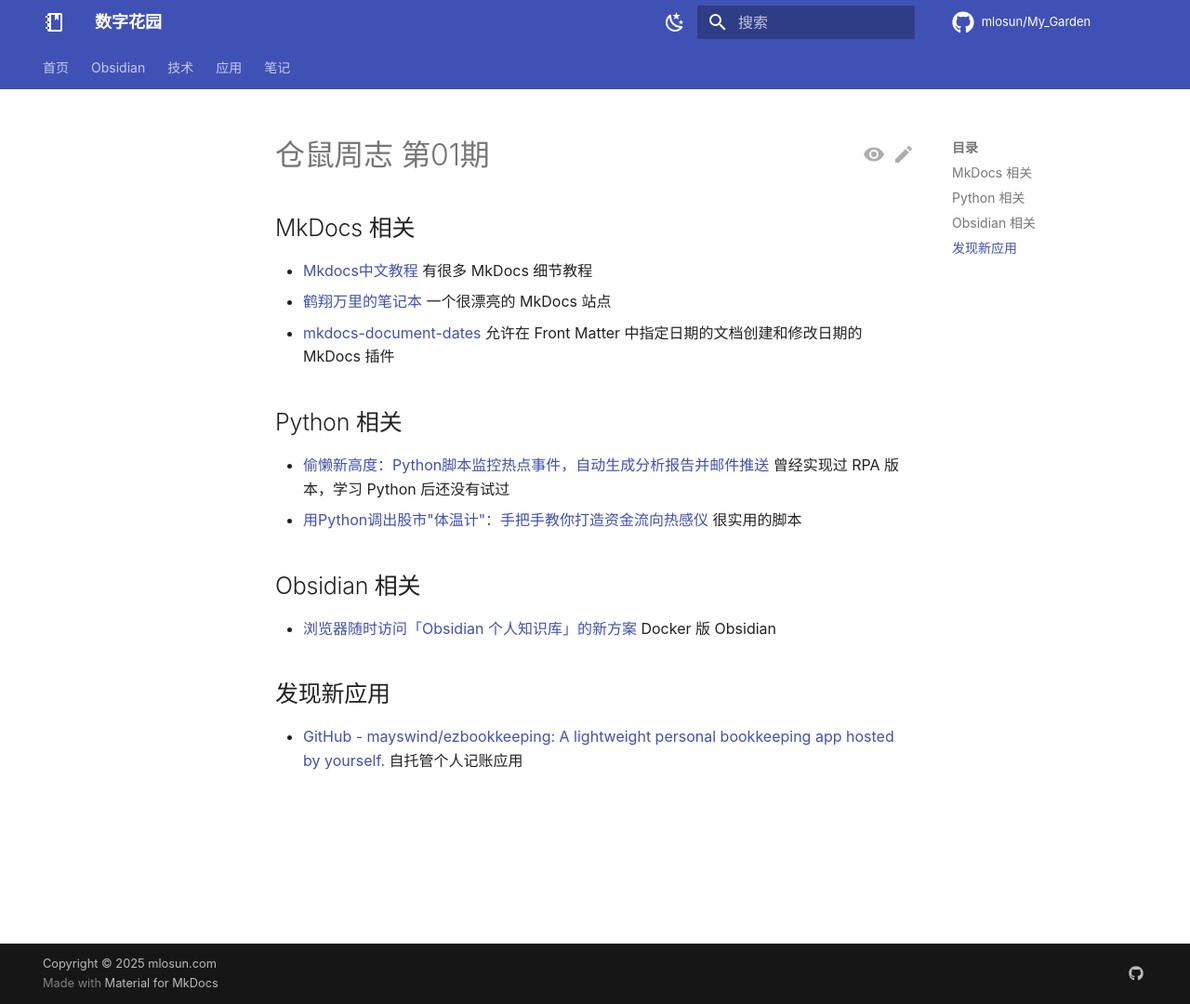
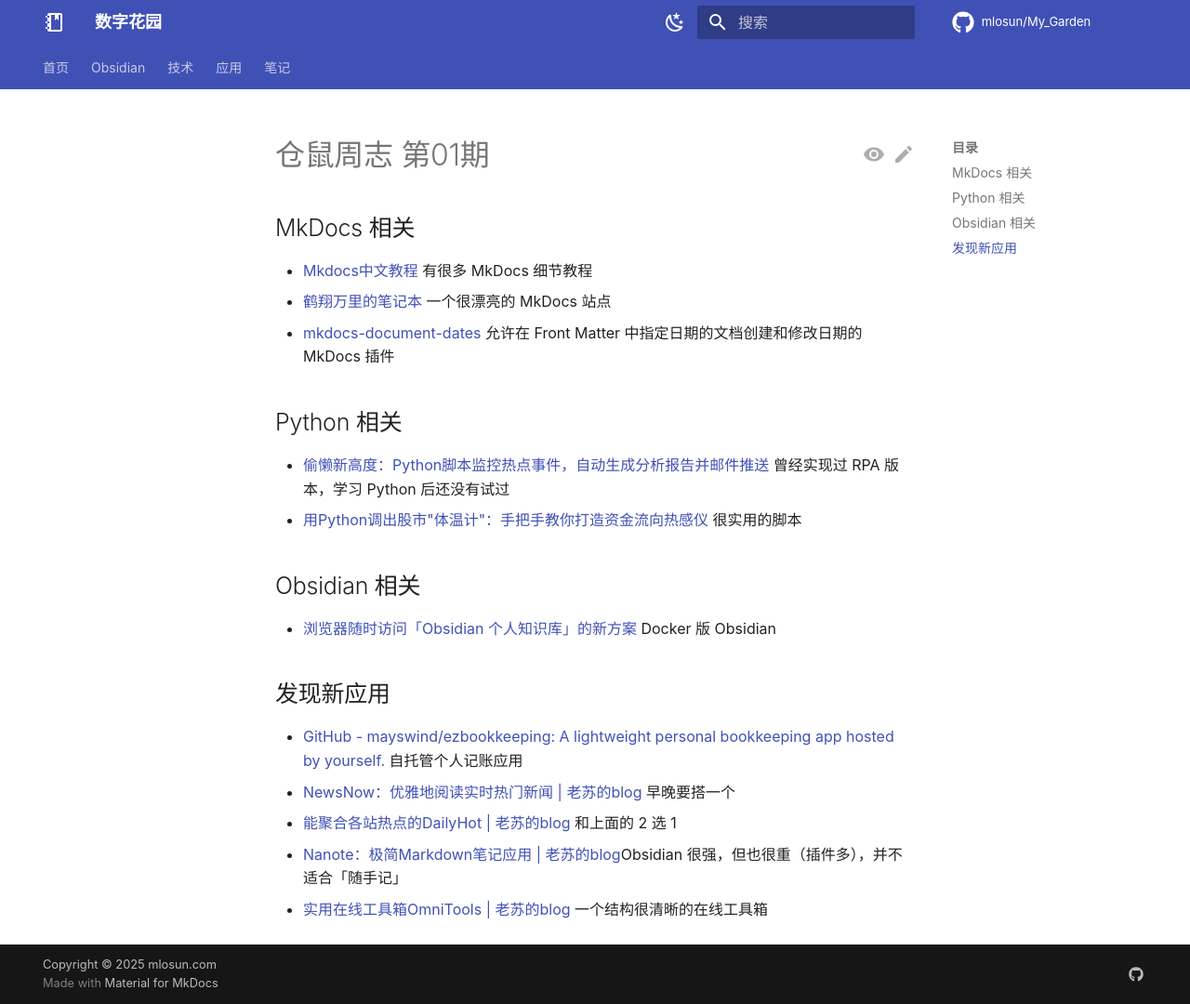
Before and after one commit to mlosun/My_Garden, an MkDocs documentation site: the page built from docs/weekly/仓鼠周志 第01期.md, in a window 1280 px wide and 1080 px high. Shown: the whole window at 93% size. Built offline with MkDocs 1.6.1 and Material for MkDocs 9.7.7, drawn with Linux system fonts in a browser that asks for light colours; comment, search, counter and statistics services are not loaded.

Commit message:
PUBLISHER #44
* PUSH NOTE : index.md

* PUSH NOTE : 仓鼠周志 第01期.md

```diff
--- a/docs/weekly/仓鼠周志 第01期.md
+++ b/docs/weekly/仓鼠周志 第01期.md
@@ -22,3 +22,7 @@
 ## 发现新应用
 
 - [GitHub - mayswind/ezbookkeeping: A lightweight personal bookkeeping app hosted by yourself.](https://github.com/mayswind/ezbookkeeping) 自托管个人记账应用
+- [NewsNow：优雅地阅读实时热门新闻 \| 老苏的blog](https://laosu.tech/2025/04/21/NewsNow%EF%BC%9A%E4%BC%98%E9%9B%85%E5%9C%B0%E9%98%85%E8%AF%BB%E5%AE%9E%E6%97%B6%E7%83%AD%E9%97%A8%E6%96%B0%E9%97%BB/) 早晚要搭一个
+- [能聚合各站热点的DailyHot \| 老苏的blog](https://laosu.tech/2024/05/10/%E8%83%BD%E8%81%9A%E5%90%88%E5%90%84%E7%AB%99%E7%83%AD%E7%82%B9%E7%9A%84DailyHot) 和上面的 2 选 1
+- [Nanote：极简Markdown笔记应用 \| 老苏的blog](https://laosu.tech/2025/04/30/Nanote%EF%BC%9A%E6%9E%81%E7%AE%80Markdown%E7%AC%94%E8%AE%B0%E5%BA%94%E7%94%A8/)Obsidian 很强，但也很重（插件多），并不适合「随手记」
+- [实用在线工具箱OmniTools \| 老苏的blog](https://laosu.tech/2025/05/03/%E5%AE%9E%E7%94%A8%E5%9C%A8%E7%BA%BF%E5%B7%A5%E5%85%B7%E7%AE%B1OmniTools/) 一个结构很清晰的在线工具箱
```
